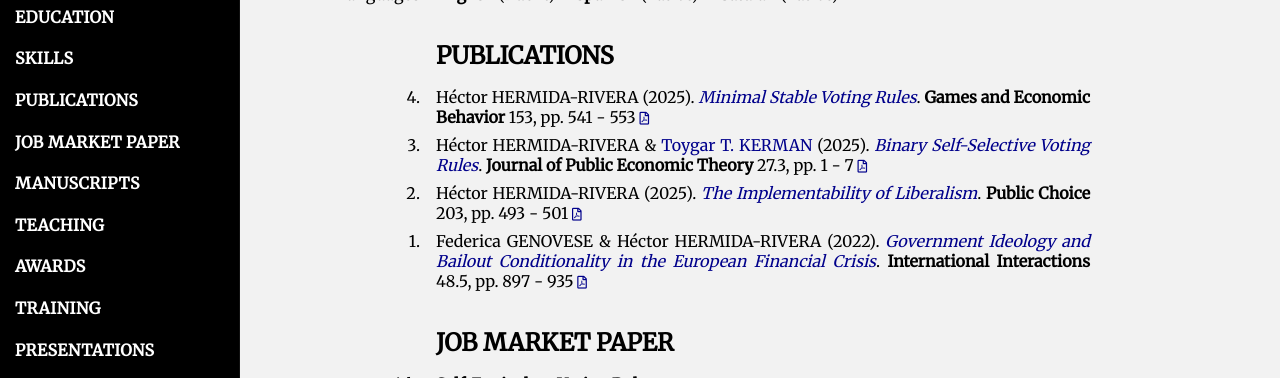
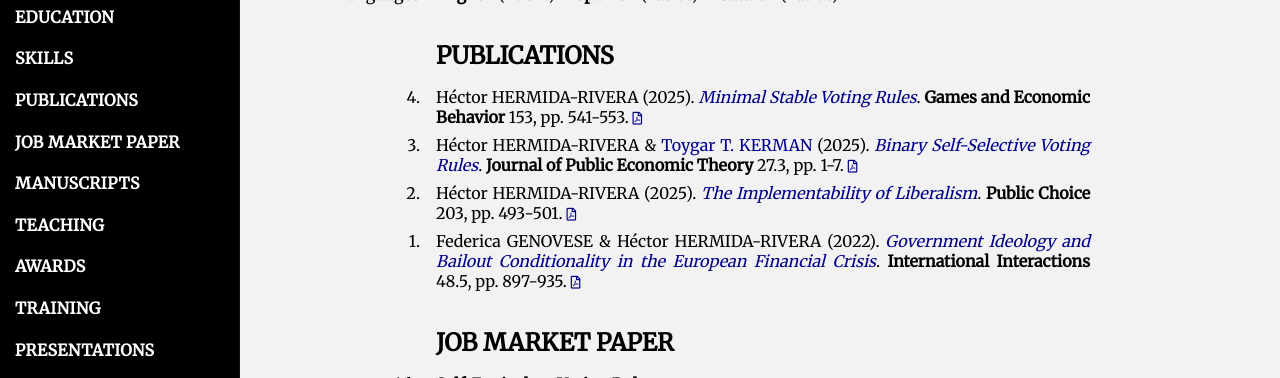
Before and after one commit to HectorHermidaRivera/hectorhermidarivera.github.io, a Jekyll site: the page built from index.md, in a window 1280 px wide and 900 px high, scrolled down 855 px. Shown: the part 153-531 px from the top of the window. Built offline with Jekyll 4.4.1, drawn with Linux system fonts in a browser that asks for light colours; a style sheet for code colours, icons or effects is not loaded.

Commit message:
Update index.md

```diff
--- a/index.md
+++ b/index.md
@@ -94,22 +94,22 @@ title: Home
 
 <div class="two-column">
   <div class="label">4.</div>
-  <div class="value"><i class="ai ai-open-access"></i> Héctor HERMIDA-RIVERA (2025). <i><a href="https://doi.org/10.1016/j.geb.2025.07.006">Minimal Stable Voting Rules</a></i>. <b>Games and Economic Behavior</b> 153, pp. 541 - 553 <a href="https://drive.google.com/file/d/1ZdgyX6upxc1hcXbvaHvrLFtbI1VR5rno/view" target="_blank">
+  <div class="value"><i class="ai ai-open-access"></i> Héctor HERMIDA-RIVERA (2025). <i><a href="https://doi.org/10.1016/j.geb.2025.07.006">Minimal Stable Voting Rules</a></i>. <b>Games and Economic Behavior</b> 153, pp. 541-553. <a href="https://drive.google.com/file/d/1ZdgyX6upxc1hcXbvaHvrLFtbI1VR5rno/view" target="_blank">
   <i class="far fa-file-pdf"></i>
 </a></div>
 
   <div class="label">3.</div>
-  <div class="value"><i class="ai ai-open-access"></i> Héctor HERMIDA-RIVERA & <a href="https://sites.google.com/view/ttkerman/">Toygar T. KERMAN</a> (2025). <i><a href="https://doi.org/10.1111/jpet.70039">Binary Self-Selective Voting Rules</a></i>. <b>Journal of Public Economic Theory</b> 27.3, pp. 1 - 7 <a href="https://drive.google.com/file/d/1BaxSgZnhW-PGNtOxGLsRnAIU76UBQQoY/view" target="_blank">
+  <div class="value"><i class="ai ai-open-access"></i> Héctor HERMIDA-RIVERA & <a href="https://sites.google.com/view/ttkerman/">Toygar T. KERMAN</a> (2025). <i><a href="https://doi.org/10.1111/jpet.70039">Binary Self-Selective Voting Rules</a></i>. <b>Journal of Public Economic Theory</b> 27.3, pp. 1-7. <a href="https://drive.google.com/file/d/1BaxSgZnhW-PGNtOxGLsRnAIU76UBQQoY/view" target="_blank">
   <i class="far fa-file-pdf"></i>
 </a> </div>
 
   <div class="label">2.</div>
-  <div class="value"><i class="ai ai-open-access"></i> Héctor HERMIDA-RIVERA (2025). <i><a href="https://doi.org/10.1007/s11127-024-01213-w">The Implementability of Liberalism</a></i>. <b>Public Choice</b> 203, pp. 493 - 501 <a href="https://drive.google.com/file/d/16c2JincM7nK7CvwlShX1t2lwOqJQjmWp/view" target="_blank">
+  <div class="value"><i class="ai ai-open-access"></i> Héctor HERMIDA-RIVERA (2025). <i><a href="https://doi.org/10.1007/s11127-024-01213-w">The Implementability of Liberalism</a></i>. <b>Public Choice</b> 203, pp. 493-501. <a href="https://drive.google.com/file/d/16c2JincM7nK7CvwlShX1t2lwOqJQjmWp/view" target="_blank">
   <i class="far fa-file-pdf"></i>
 </a></div>
 
   <div class="label">1.</div>
-  <div class="value"><i class="ai ai-open-access"></i> Federica GENOVESE & Héctor HERMIDA-RIVERA (2022). <i><a href="https://doi.org/10.1080/03050629.2022.2090936">Government Ideology and Bailout Conditionality in the European Financial Crisis</a></i>. <b>International Interactions</b> 48.5, pp.  897 - 935 <a href="https://drive.google.com/file/d/1F-yTp46fepHJ1URzaSyLTUw13pWCoNoR/view" target="_blank">
+  <div class="value"><i class="ai ai-open-access"></i> Federica GENOVESE & Héctor HERMIDA-RIVERA (2022). <i><a href="https://doi.org/10.1080/03050629.2022.2090936">Government Ideology and Bailout Conditionality in the European Financial Crisis</a></i>. <b>International Interactions</b> 48.5, pp.  897-935. <a href="https://drive.google.com/file/d/1F-yTp46fepHJ1URzaSyLTUw13pWCoNoR/view" target="_blank">
   <i class="far fa-file-pdf"></i>
 </a></div>
 </div>
```
